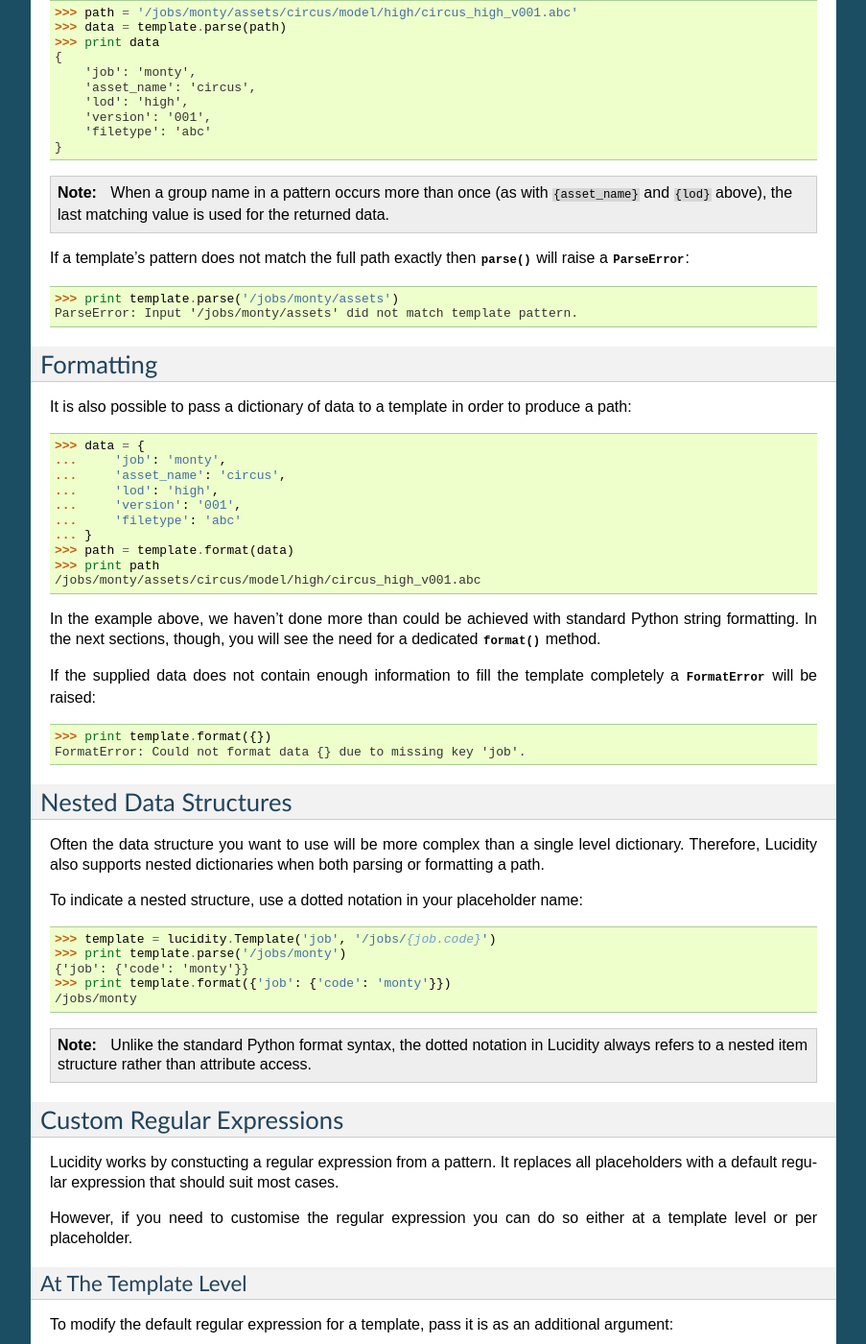
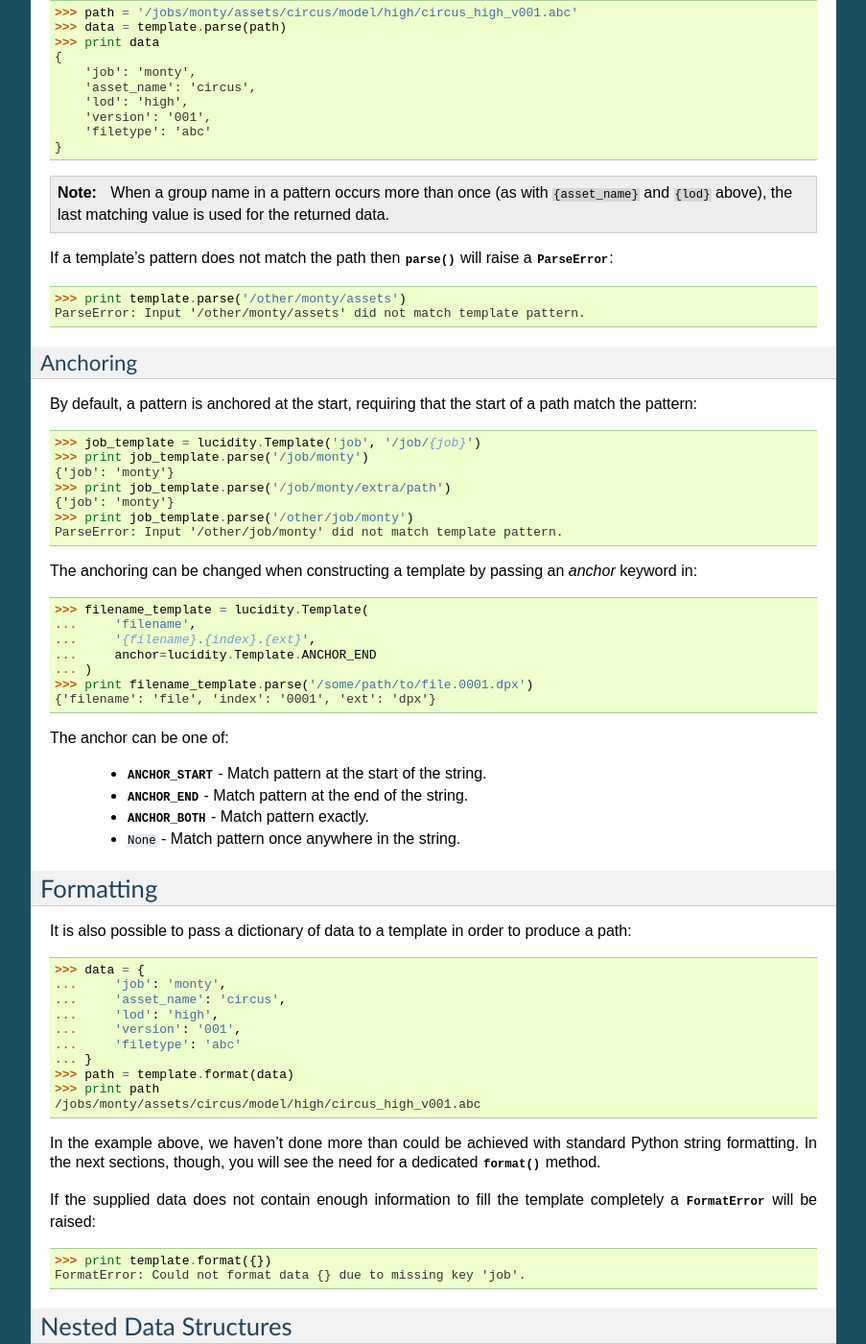
Before and after one commit to 4degrees/lucidity, a Sphinx documentation site: the page built from doc/guide/tutorial.rst, in a window 1280 px wide and 1400 px high, scrolled down 925 px. Shown: the whole window at 96% size, without its empty margins (198-1101 px from the left). Built offline with Sphinx 7.4.7, drawn with Linux system fonts in a browser that asks for light colours.

Commit message:
[#3] Update guide with information about Template anchor attribute.

```diff
--- a/doc/guide/tutorial.rst
+++ b/doc/guide/tutorial.rst
@@ -71,12 +71,46 @@ With a template defined we can now parse a path and extract data from it::
     ``{asset_name}`` and ``{lod}`` above), the last matching value is used for
     the returned data.
 
-If a template's pattern does not match the full path exactly then
+If a template's pattern does not match the path then
 :py:meth:`~lucidity.template.Template.parse` will raise a
 :py:class:`~lucidity.error.ParseError`::
 
-    >>> print template.parse('/jobs/monty/assets')
-    ParseError: Input '/jobs/monty/assets' did not match template pattern.
+    >>> print template.parse('/other/monty/assets')
+    ParseError: Input '/other/monty/assets' did not match template pattern.
+
+Anchoring
+^^^^^^^^^
+
+By default, a pattern is anchored at the start, requiring that the start of a
+path match the pattern::
+
+    >>> job_template = lucidity.Template('job', '/job/{job}')
+    >>> print job_template.parse('/job/monty')
+    {'job': 'monty'}
+    >>> print job_template.parse('/job/monty/extra/path')
+    {'job': 'monty'}
+    >>> print job_template.parse('/other/job/monty')
+    ParseError: Input '/other/job/monty' did not match template pattern.
+
+The anchoring can be changed when constructing a template by passing an
+*anchor* keyword in::
+
+    >>> filename_template = lucidity.Template(
+    ...     'filename',
+    ...     '{filename}.{index}.{ext}',
+    ...     anchor=lucidity.Template.ANCHOR_END
+    ... )
+    >>> print filename_template.parse('/some/path/to/file.0001.dpx')
+    {'filename': 'file', 'index': '0001', 'ext': 'dpx'}
+
+The anchor can be one of:
+
+    * :attr:`~template.Template.ANCHOR_START` - Match pattern at the start
+      of the string.
+    * :attr:`~template.Template.ANCHOR_END` - Match pattern at the end of
+      the string.
+    * :attr:`~template.Template.ANCHOR_BOTH` - Match pattern exactly.
+    * ``None`` - Match pattern once anywhere in the string.
 
 Formatting
 ----------
```
